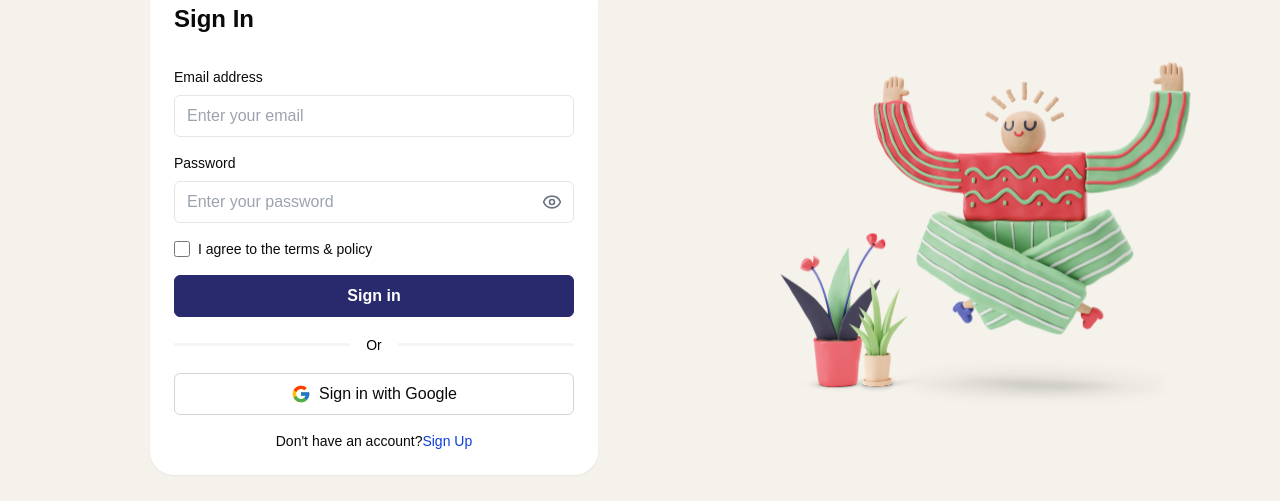
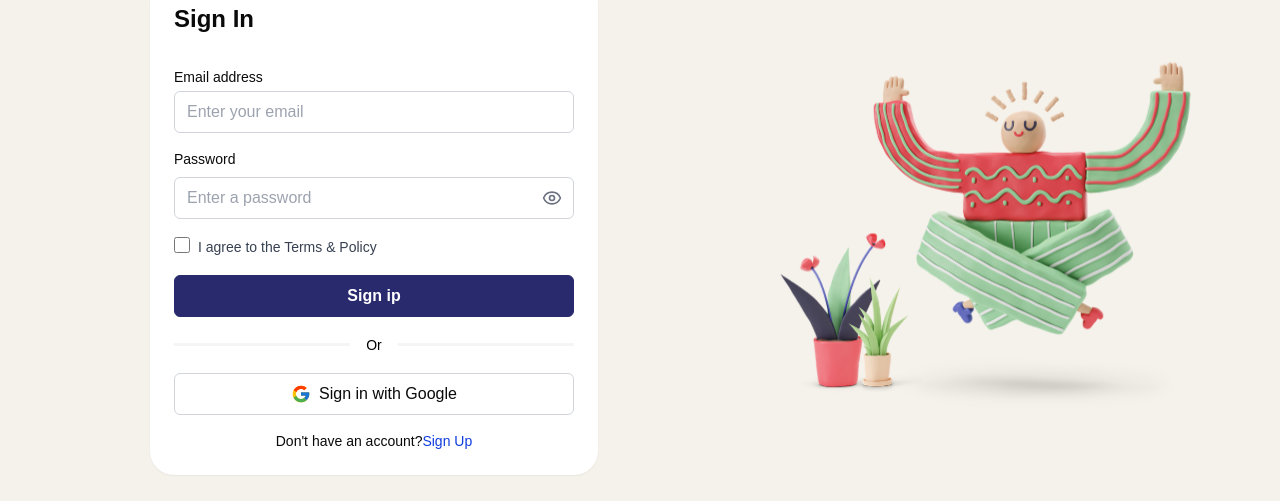
Before and after one commit to yusuftomilola/DeWordle, a Next.js app in the folder frontend/: page /signin in a window 1280 px wide. Shown: the part 210-711 px from the top of the page. Built offline with nearby package versions, Linux system fonts and the light colour scheme; a web font is replaced by a local one.

Commit message:
commit signin and signup Formik and Yup validation

```diff
--- a/frontend/app/(auth)/signin/page.jsx
+++ b/frontend/app/(auth)/signin/page.jsx
@@ -3,21 +3,39 @@
 import Image from 'next/image';
 import { useState } from 'react';
 import { Eye, EyeOff } from 'lucide-react';
+import * as Yup from 'yup';
+import { Field, Form, Formik } from 'formik';
 
 export default function SignIn() {
   const [showPassword, setShowPassword] = useState(false);
-  const [rememberMe, setRememberMe] = useState(false);
-  const [formData, setFormData] = useState({
+
+  const initialValues = {
     email: '',
-    password: ''
+    password: '',
+    terms: false,
+  };
+
+  const SignInSchema = Yup.object().shape({
+    email: Yup.string()
+      .email('Invalid email address')
+      .required('Email is required'),
+    password: Yup.string()
+      .min(8, 'Password must be at least 8 characters')
+      .matches(
+        /^(?=.*[a-z])(?=.*[A-Z])(?=.*\d)/,
+        'Password must contain at least one uppercase letter, one lowercase letter, and one number'
+      )
+      .required('Password is required'),
+    terms: Yup.boolean()
+      .oneOf([true], 'You must accept the terms and conditions')
+      .required('You must accept the terms and conditions'),
   });
-  const [agreed, setAgreed] = useState(false);
 
   const handleInputChange = (e) => {
     const { name, value } = e.target;
-    setFormData(prev => ({
+    setFormData((prev) => ({
       ...prev,
-      [name]: value
+      [name]: value,
     }));
   };
 
@@ -30,70 +48,102 @@ export default function SignIn() {
     <div className="w-full h-full flex items-center justify-center px-4">
       <div className="w-full max-w-[1200px] flex items-center justify-center space-x-8">
         <div className="bg-white rounded-3xl w-full max-w-md mx-auto p-6 shadow-sm">
-
           <h1 className="text-2xl font-bold mb-8">Sign In</h1>
 
-          <form className="space-y-4">
-          <div className="space-y-2">
-          <label htmlFor="email" className="block text-sm font-medium">
+          <Formik
+            initialValues={initialValues}
+            validationSchema={SignInSchema}
+            onSubmit={handleSubmit}
+          >
+            {({ errors, touched, isSubmitting, status }) => (
+              <Form className="space-y-4">
+                <div>
+                  <label
+                    htmlFor="email"
+                    className="block text-sm font-medium mb-1"
+                  >
                     Email address
                   </label>
-          <input
+                  <Field
+                    name="email"
                     type="email"
-            id="email"
-            name="email"
-            value={formData.email}
-            onChange={handleInputChange}
-            className="w-full px-3 py-2 border rounded-md focus:outline-none focus:ring-2 focus:ring-blue-500"
+                    className={`w-full px-3 py-2 border ${
+                      touched.email && errors.email
+                        ? 'border-red-500'
+                        : 'border-gray-300'
+                    } rounded-md focus:outline-none focus:ring-2 focus:ring-indigo-500`}
                     placeholder="Enter your email"
-            required
                   />
+                  {touched.email && errors.email && (
+                    <div className="text-red-500 text-sm mt-1">
+                      {errors.email}
+                    </div>
+                  )}
                 </div>
 
                 <div className="space-y-2">
-          <label htmlFor="password" className="block text-sm font-medium">
+                  <label
+                    htmlFor="password"
+                    className="block text-sm font-medium"
+                  >
                     Password
                   </label>
-          <div className="relative">
-            <input
-              type={showPassword ? "text" : "password"}
-              id="password"
+                  <div className="relative items-center ">
+                    <Field
+                      type={showPassword ? 'text' : 'password'}
                       name="password"
-              value={formData.password}
-              onChange={handleInputChange}
-              className="w-full px-3 py-2 border rounded-md focus:outline-none focus:ring-2 focus:ring-blue-500 pr-10"
-              placeholder="Enter your password"
-              required
+                      className={`w-full px-3 py-2 border ${
+                        touched.password && errors.password
+                          ? 'border-red-500'
+                          : 'border-gray-300'
+                      } rounded-md focus:outline-none focus:ring-2 focus:ring-indigo-500`}
+                      placeholder="Enter a password"
                     />
                     <button
                       type="button"
                       onClick={() => setShowPassword(!showPassword)}
                       className="absolute right-3 top-1/2 -translate-y-1/2 text-gray-500 hover:text-gray-700 focus:outline-none"
-              aria-label={showPassword ? "Hide password" : "Show password"}
+                      aria-label={
+                        showPassword ? 'Hide password' : 'Show password'
+                      }
                     >
                       {showPassword ? <EyeOff size={20} /> : <Eye size={20} />}
                     </button>
+                    {touched.password && errors.password && (
+                      <div className="text-red-500 text-sm mt-1">
+                        {errors.password}
+                      </div>
+                    )}
                   </div>
                 </div>
 
+                <div className="flex items-start">
+                  <div className="flex items-center h-5">
+                    <Field
+                      name="terms"
+                      type="checkbox"
+                      className="h-4 w-4 text-indigo-600 focus:ring-indigo-500 border-gray-300 rounded"
+                    />
+                  </div>
+                  <div className="ml-2">
+                    <label htmlFor="terms" className="text-sm text-gray-700">
+                      I agree to the Terms & Policy
+                    </label>
+                    {touched.terms && errors.terms && (
+                      <div className="text-red-500 text-sm">{errors.terms}</div>
+                    )}
+                  </div>
+                </div>
 
-        <div className="flex items-center">
-          <input
-            type="checkbox"
-            id="terms"
-            checked={agreed}
-            onChange={(e) => setAgreed(e.target.checked)}
-            className="h-4 w-4 rounded border-gray-300"
-          />
-          <label htmlFor="terms" className="ml-2 text-sm">
-            I agree to the <a href="#" className="text-blue-[#000000] hover:underline">terms & policy</a>
-          </label>
-        </div>
+                {status && status.error && (
+                  <div className="text-red-500 text-sm">{status.error}</div>
+                )}
                 <button
                   type="submit"
+                  disabled={isSubmitting}
                   className="w-full bg-[#29296E] border border-[#29296E] text-white py-2 px-4 rounded-md font-[700] hover:bg-indigo-800 focus:outline-none focus:ring-2 focus:ring-indigo-500"
                 >
-          Sign in
+                  {isSubmitting ? 'Signing ip...' : 'Sign ip'}
                 </button>
 
                 <div className="relative text-center my-6">
@@ -109,17 +159,26 @@ export default function SignIn() {
                   type="button"
                   className="w-full flex items-center justify-center gap-2 border border-gray-300 rounded-md py-2 px-4 hover:bg-gray-50 focus:outline-none focus:ring-2 focus:ring-gray-500"
                 >
-          <img src="/google.svg" alt="Google logo" className="w-5 h-5" />
+                  <img
+                    src="/google.svg"
+                    alt="Google logo"
+                    className="w-5 h-5"
+                  />
                   Sign in with Google
                 </button>
 
                 <div className="text-center text-sm">
                   Don't have an account?
-          <a href="#" className="text-[#0F3DDE] font-[500] hover:underline">
+                  <a
+                    href="#"
+                    className="text-[#0F3DDE] font-[500] hover:underline"
+                  >
                     Sign Up
                   </a>
                 </div>
-          </form>
+              </Form>
+            )}
+          </Formik>
         </div>
 
         <div className="hidden lg:flex items-center">
--- a/frontend/app/(auth)/signup/page.jsx
+++ b/frontend/app/(auth)/signup/page.jsx
@@ -1,4 +1,4 @@
-import SignUpForm from "../../../components/SignUpForm";
+import SignUpForm from '../../../components/SignUpForm';
 
 export default function SignUpPage() {
   return <SignUpForm />;
--- a/frontend/components/SignUpForm.jsx
+++ b/frontend/components/SignUpForm.jsx
@@ -1,74 +1,64 @@
-"use client";
-import React, { useState, useEffect } from "react";
-import { useRouter } from "next/navigation";
-import GoogleIcon from "./ui/googleIcon";
-import Link from "next/link";
+'use client';
+import React from 'react';
+import { useRouter } from 'next/navigation';
+import { useState } from 'react';
+import { Eye, EyeOff } from 'lucide-react';
+import Link from 'next/link';
+import { Formik, Form, Field } from 'formik';
+import * as Yup from 'yup';
 
 const SignUpForm = () => {
   const router = useRouter();
-  const [toast, setToast] = useState({ message: "", type: "", show: false });
-  const [formData, setFormData] = useState({
-    userName: "",
-    email: "",
-    password: "",
-    terms: false,
+  const [showPassword, setShowPassword] = useState(false);
+
+  const SignUpSchema = Yup.object().shape({
+    userName: Yup.string()
+      .min(2, 'Username must be at least 2 characters')
+      .max(50, 'Username must be less than 50 characters')
+      .required('Username is required'),
+    email: Yup.string()
+      .email('Invalid email address')
+      .required('Email is required'),
+    password: Yup.string()
+      .min(8, 'Password must be at least 8 characters')
+      .matches(
+        /^(?=.*[a-z])(?=.*[A-Z])(?=.*\d)/,
+        'Password must contain at least one uppercase letter, one lowercase letter, and one number'
+      )
+      .required('Password is required'),
+    terms: Yup.boolean()
+      .oneOf([true], 'You must accept the terms and conditions')
+      .required('You must accept the terms and conditions'),
   });
 
-  const [errors, setErrors] = useState({
-    userName: "",
-    email: "",
-    password: "",
-    terms: "",
-  });
-
-  const [isSubmitting, setIsSubmitting] = useState(false);
-
-  const handleSubmit = async (e) => {
-    e.preventDefault();
-    setIsSubmitting(true);
-
-    if (validateForm()) {
-      try {
-        setTimeout(() => {
-          router.push("/");
-        }, 1000);
-      } catch (error) {
-        console.error("Submission error:", error);
-        toast({
-          title: "Error",
-          description: "Something went wrong. Please try again.",
-          variant: "destructive",
-        });
-        setIsSubmitting(false);
-      }
-    } else {
-      setIsSubmitting(false);
-    }
+  const initialValues = {
+    userName: '',
+    email: '',
+    password: '',
+    terms: false,
   };
 
-  const handleChange = (e) => {
-    const { name, value, type, checked } = e.target;
-    setFormData((prev) => ({
-      ...prev,
-      [name]: type === "checkbox" ? checked : value,
-    }));
-    if (errors[name]) {
-      setErrors((prev) => ({
-        ...prev,
-        [name]: "",
-      }));
+  const handleSubmit = async (values, { setSubmitting, setStatus }) => {
+    try {
+      console.log('Form submitted with values:', values);
+      await new Promise((resolve) => setTimeout(resolve, 1000));
+      router.push('/');
+    } catch (error) {
+      console.error('Submission error:', error);
+      setStatus({ error: 'Something went wrong. Please try again.' });
+    } finally {
+      setSubmitting(false);
     }
   };
 
   return (
     <div className="min-h-screen bg-[#FDF8F5]">
-      {/* Header */}
       <header className="w-full py-4 px-6 flex justify-end items-center gap-4">
-        <a href="/login" className="text-gray-600 hover:text-gray-900">
+        <Link href="/login" className="text-gray-600 hover:text-gray-900">
           Sign In
-        </a>
+        </Link>
         <button
-          onClick={() => router.push("/")}
+          onClick={() => router.push('/')}
           className="bg-[#29296E] text-white px-4 py-2 rounded-md hover:bg-indigo-700"
         >
           Request Demo
@@ -77,145 +67,150 @@ const SignUpForm = () => {
 
       <div className="flex items-center justify-center p-4">
         <div className="max-w-6xl w-full mx-auto flex items-center justify-between">
-          {/* Form Container */}
           <div className="bg-white p-8 rounded-lg shadow-sm w-full max-w-md">
             <h1 className="text-2xl font-medium mb-6">Get Started Now</h1>
-            <p className=" mb-6">
+            <p className="mb-6">
               Enter your credentials to access your account
             </p>
 
-            <form onSubmit={handleSubmit} className="space-y-4">
-              {/* Full Name Field */}
+            <Formik
+              initialValues={initialValues}
+              validationSchema={SignUpSchema}
+              onSubmit={handleSubmit}
+            >
+              {({ errors, touched, isSubmitting, status }) => (
+                <Form className="space-y-4">
                   <div>
                     <label
                       htmlFor="userName"
-                  className="block text-sm font-medium  mb-1"
+                      className="block text-sm font-medium mb-1"
                     >
                       Username
                     </label>
-                <input
+                    <Field
+                      name="userName"
                       type="text"
-                  id="userName"
-                  name="userName"
-                  value={formData.userName}
-                  onChange={handleChange}
                       className={`w-full px-3 py-2 border ${
-                    errors.userName ? "border-red-500" : "border-gray-300"
+                        touched.userName && errors.userName
+                          ? 'border-red-500'
+                          : 'border-gray-300'
                       } rounded-md focus:outline-none focus:ring-2 focus:ring-indigo-500`}
                       placeholder="Enter your username"
-                  required
                     />
-                {errors.userName && (
-                  <p className="mt-1 text-sm text-red-500">{errors.userName}</p>
+                    {touched.userName && errors.userName && (
+                      <div className="text-red-500 text-sm mt-1">
+                        {errors.userName}
+                      </div>
                     )}
                   </div>
 
-              {/* Email Field */}
                   <div>
                     <label
                       htmlFor="email"
-                  className="block text-sm font-medium  mb-1"
+                      className="block text-sm font-medium mb-1"
                     >
                       Email address
                     </label>
-                <input
+                    <Field
+                      name="email"
                       type="email"
-                  id="email"
-                  name="email"
-                  value={formData.email}
-                  onChange={handleChange}
                       className={`w-full px-3 py-2 border ${
-                    errors.email ? "border-red-500" : "border-gray-300"
+                        touched.email && errors.email
+                          ? 'border-red-500'
+                          : 'border-gray-300'
                       } rounded-md focus:outline-none focus:ring-2 focus:ring-indigo-500`}
                       placeholder="Enter your email"
-                  required
                     />
-                {errors.email && (
-                  <p className="mt-1 text-sm text-red-500">{errors.email}</p>
+                    {touched.email && errors.email && (
+                      <div className="text-red-500 text-sm mt-1">
+                        {errors.email}
+                      </div>
                     )}
                   </div>
 
-              {/* Password Field */}
-              <div>
+                  <div className="items-center relative">
                     <label
                       htmlFor="password"
-                  className="block text-sm font-medium  mb-1"
+                      className="block text-sm font-medium mb-1"
                     >
                       Password
                     </label>
-                <input
-                  type="password"
-                  id="password"
+                    <Field
                       name="password"
-                  value={formData.password}
-                  onChange={handleChange}
+                      type={showPassword ? 'text' : 'password'}
                       className={`w-full px-3 py-2 border ${
-                    errors.password ? "border-red-500" : "border-gray-300"
+                        touched.password && errors.password
+                          ? 'border-red-500'
+                          : 'border-gray-300'
                       } rounded-md focus:outline-none focus:ring-2 focus:ring-indigo-500`}
                       placeholder="Create a password"
-                  required
                     />
-                {errors.password && (
-                  <p className="mt-1 text-sm text-red-500">{errors.password}</p>
+                    <button
+                      type="button"
+                      onClick={() => setShowPassword(!showPassword)}
+                      className="absolute right-3 top-1/2 -translate-y-1/2 text-gray-500 hover:text-gray-700 focus:outline-none"
+                      aria-label={
+                        showPassword ? 'Hide password' : 'Show password'
+                      }
+                    >
+                      {showPassword ? <EyeOff size={20} /> : <Eye size={20} />}
+                    </button>
+                    {touched.password && errors.password && (
+                      <div className="text-red-500 text-sm mt-1">
+                        {errors.password}
+                      </div>
                     )}
                   </div>
 
-              {/* Terms Checkbox */}
                   <div className="flex items-start">
                     <div className="flex items-center h-5">
-                  <input
+                      <Field
+                        name="terms"
                         type="checkbox"
-                    id="terms"
-                    name="terms"
-                    checked={formData.terms}
-                    onChange={handleChange}
                         className="h-4 w-4 text-indigo-600 focus:ring-indigo-500 border-gray-300 rounded"
-                    required
                       />
                     </div>
                     <div className="ml-2">
                       <label htmlFor="terms" className="text-sm text-gray-700">
                         I agree to the Terms & Policy
                       </label>
-                  {errors.terms && (
-                    <p className="text-sm text-red-500">{errors.terms}</p>
+                      {touched.terms && errors.terms && (
+                        <div className="text-red-500 text-sm">
+                          {errors.terms}
+                        </div>
                       )}
                     </div>
                   </div>
 
-              {/* Sign Up Button */}
+                  {status && status.error && (
+                    <div className="text-red-500 text-sm">{status.error}</div>
+                  )}
+
                   <button
                     type="submit"
                     disabled={isSubmitting}
                     className="w-full bg-[#29296E] text-white py-2 px-4 rounded-md hover:bg-indigo-700 focus:outline-none focus:ring-2 focus:ring-indigo-500 focus:ring-offset-2 disabled:opacity-50"
                   >
-                {isSubmitting ? "Signing up..." : "Sign up"}
+                    {isSubmitting ? 'Signing up...' : 'Sign up'}
                   </button>
-              {toast.show && (
-                <div
-                  className={`fixed top-4 right-4 px-6 py-3 rounded-lg shadow-lg ${
-                    toast.type === "success" ? "bg-green-500" : "bg-red-500"
-                  } text-white`}
-                >
-                  {toast.message}
-                </div>
+                </Form>
               )}
-            </form>
+            </Formik>
 
-            {/* Divider */}
             <div className="my-6 flex items-center justify-center">
               <span className="text-gray-500 text-sm">or</span>
             </div>
 
-            {/* Google Sign In Button */}
-            <button className="w-full flex items-center justify-center gap-2 border border-gray-300 rounded-md py-2 px-4 hover:bg-gray-50">
-              <GoogleIcon />
+            <button
+              type="button"
+              className="w-full flex items-center justify-center gap-2 border border-gray-300 rounded-md py-2 px-4 hover:bg-gray-50 focus:outline-none focus:ring-2 focus:ring-gray-500"
+            >
+              <img src="/google.svg" alt="Google logo" className="w-5 h-5" />
               Sign in with Google
             </button>
 
-            {/* Login Link */}
             <p className="mt-4 text-center text-sm text-gray-600">
-              Have an account?{" "}
+              Have an account?{' '}
               <Link
                 href="/signin"
                 className="text-indigo-600 hover:text-indigo-500"
@@ -225,7 +220,6 @@ const SignUpForm = () => {
             </p>
           </div>
 
-          {/* Illustration Placeholder */}
           <div className="hidden lg:block w-1/2 pl-12">
             <div className="w-full h-96 flex items-center justify-center">
               <img
--- a/frontend/package.json
+++ b/frontend/package.json
@@ -9,14 +9,15 @@
     "lint": "next lint"
   },
   "dependencies": {
+    "@headlessui/react": "^2.2.0",
     "@radix-ui/react-accordion": "^1.2.2",
     "@radix-ui/react-dialog": "^1.1.5",
     "@radix-ui/react-slot": "^1.1.1",
     "@radix-ui/react-tabs": "^1.1.2",
-    "@headlessui/react": "^2.2.0",
     "autoprefixer": "^10.4.20",
     "class-variance-authority": "^0.7.1",
     "clsx": "^2.1.1",
+    "formik": "^2.4.6",
     "frontend": "file:",
     "lucide-react": "^0.473.0",
     "next": "15.1.4",
@@ -24,7 +25,8 @@
     "react-dom": "^19.0.0",
     "tailwind-merge": "^2.6.0",
     "tailwindcss-animate": "^1.0.7",
-    "vite-plugin-svgr": "^4.3.0"
+    "vite-plugin-svgr": "^4.3.0",
+    "yup": "^1.6.1"
   },
   "devDependencies": {
     "@eslint/eslintrc": "^3",
```
Also changed, not shown: 2 other files (tests, documents, lock files or other folders). Lines whose indentation alone changed are shown as unchanged.
